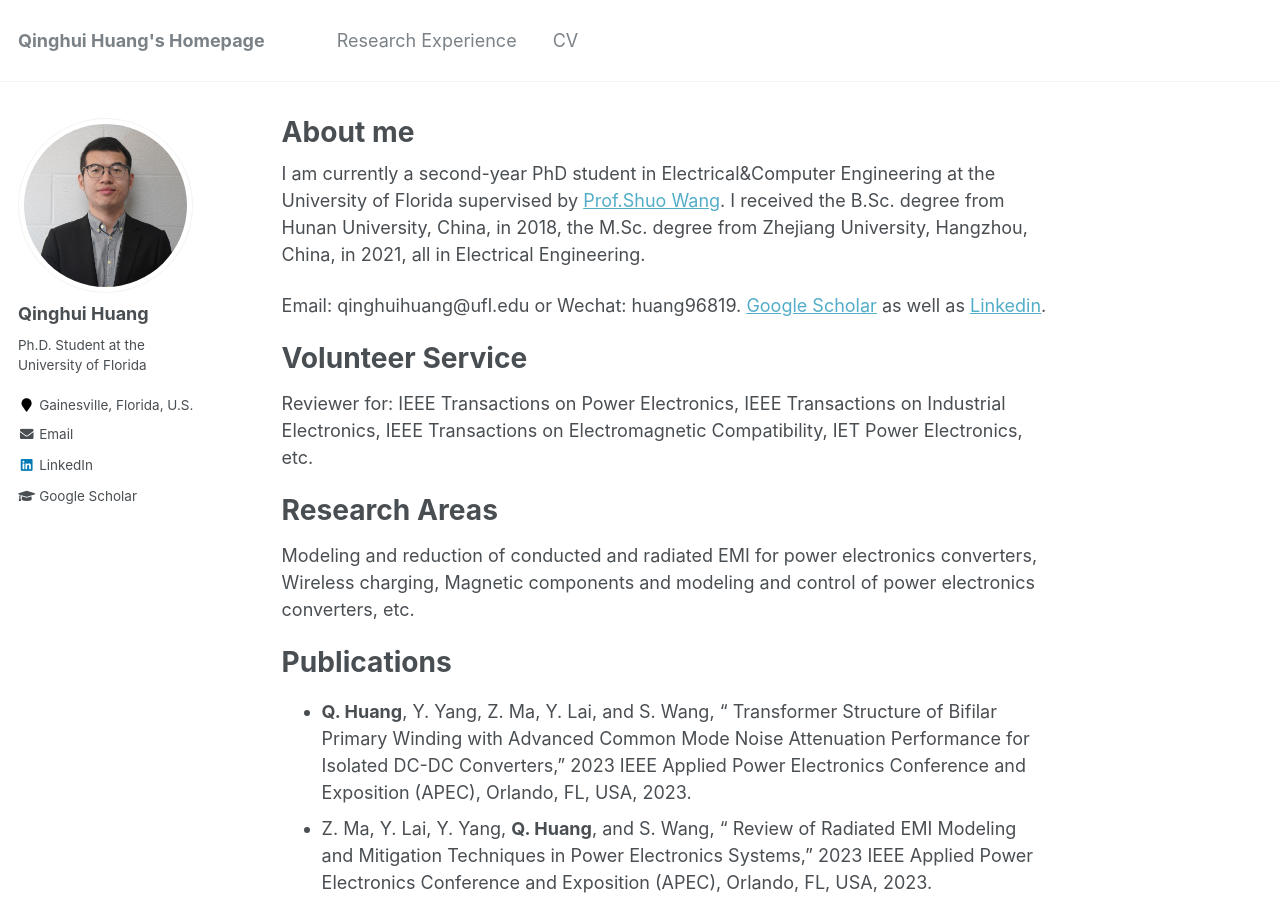
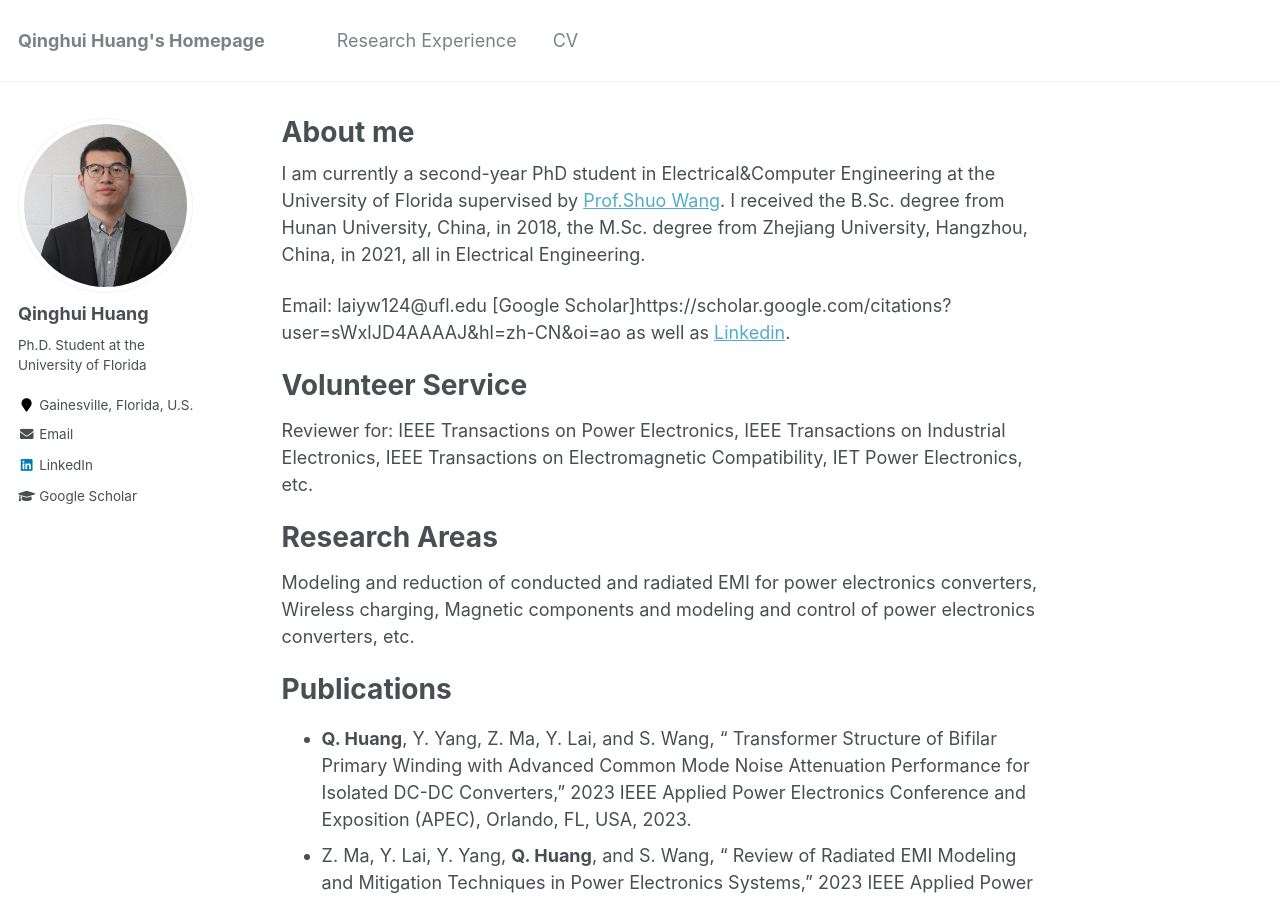
Before and after one commit to slionnnnnn/yanwenlai, a Jekyll site: the page built from _pages/about.md, in a window 1280 px wide and 900 px high. Built offline with Jekyll 4.4.1, drawn with Linux system fonts in a browser that asks for light colours.

Commit message:
Update about.md

```diff
--- a/_pages/about.md
+++ b/_pages/about.md
@@ -10,7 +10,7 @@ redirect_from:
 
 I am currently a second-year PhD student in Electrical&Computer Engineering at the University of Florida supervised by [Prof.Shuo Wang](https://peeprlgator.github.io/Shuo.Wang/index.html).  I received the B.Sc. degree from Hunan University, China, in 2018, the M.Sc. degree from Zhejiang University, Hangzhou, China, in 2021, all in Electrical Engineering.
 
-Email: qinghuihuang@ufl.edu or Wechat: huang96819. [Google Scholar](https://scholar.google.com/citations?hl=en&tzom=300&user=j0mw7EAAAAAJ) as well as [Linkedin](https://www.linkedin.com/in/qinghui-huang-44a411221/?trk=people-guest_people_search-card).
+Email: laiyw124@ufl.edu [Google Scholar]https://scholar.google.com/citations?user=sWxlJD4AAAAJ&hl=zh-CN&oi=ao as well as [Linkedin](https://www.linkedin.com/in/yanwen-lai-741102140/).
 
 Volunteer Service
 ======
```
